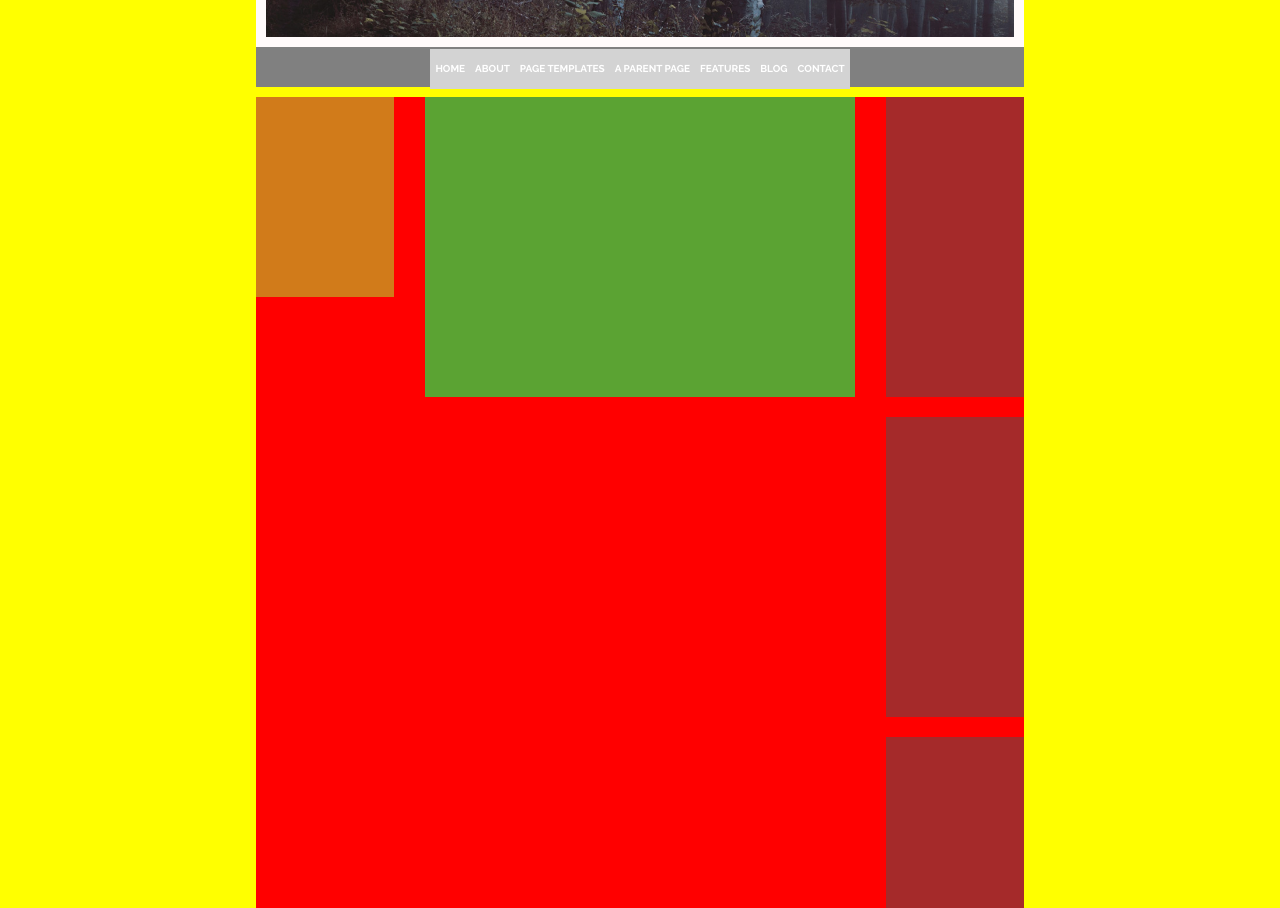
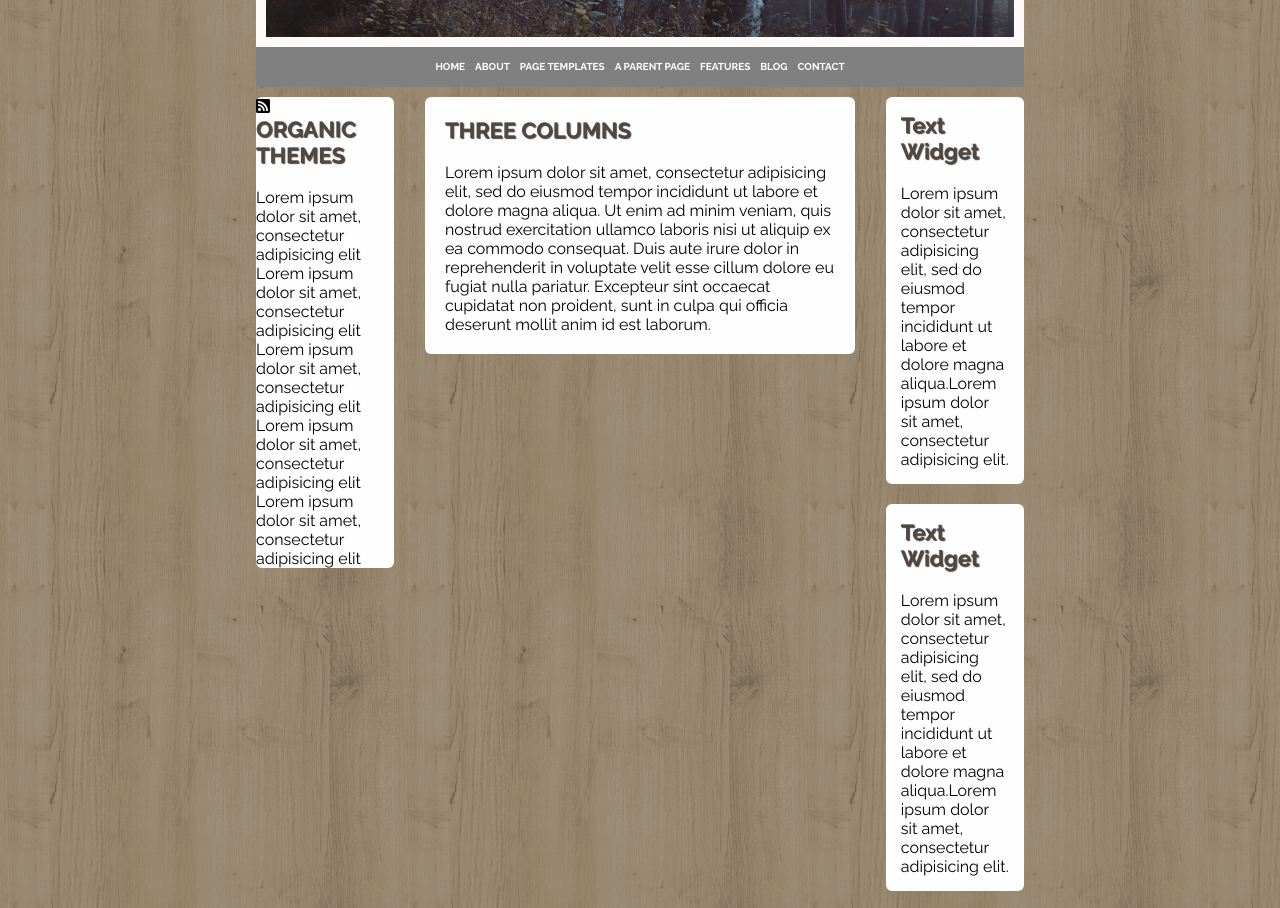
Before and after one commit to Matt0472/htmlcss-wp, a plain HTML site: page index.html in a window 1280 px wide. Shown: the part 253-1161 px from the top of the page. Drawn offline with Linux system fonts and the light colour scheme.

Commit message:
progetto quasi completo: risolto il problema della nav, mancano footer e colonna di sinistra

```diff
--- a/css/stylesheet.css
+++ b/css/stylesheet.css
@@ -6,12 +6,20 @@
 
 body {
   font-family: 'Raleway', sans-serif;
-  background-color: yellow;
+  background-image: url(../img/natural-pattern.png);
 }
 
 .container {
   margin: auto;
   width: 60%;
+}
+
+h2 {
+  font-size: 22px;
+  color: rgb(80, 71, 65);
+  text-shadow: 1px 1px 1px rgb(80, 71, 65);
+  margin-bottom: 20px;
+  text-transform: uppercase;
 }
 
 /* header */
@@ -71,13 +79,16 @@ header {
   font-weight: bold;
   font-size: 10px;
   text-decoration: none;
+  vertical-align: bottom;
+}
+
+.header-bottom nav ul li:hover a{
   background-color: lightgrey;
+  cursor: pointer;
 }
 
 /* main */
 .main-content {
-  background-color: red;
-  height: 1000px;
   margin: 10px 0;
 }
 
@@ -89,38 +100,48 @@ header {
 
 .float-left {
   float: left;
+  border-radius: 6px;
 }
 
 .col-left {
   width: 18%;
-  height: 200px;
-  background-color: rgb(209, 123, 26);
+  background-color: rgb(254, 254, 254);
+}
+
+.col-left ul {
+  list-style: none;
 }
 
 .col-center {
   width: 56%;
-  height: 300px;
   margin: 0 4%;
-  padding: 10px;
-  background-color: rgb(91, 163, 51);
+  padding: 20px;
+  background-color: rgb(254, 254, 254);
 }
 
 .col-right {
   width: 18%;
-  height: 200px;
-  background-color: rgb(209, 123, 26);
 }
 
 .widget {
   width: 100%;
-  height: 300px;
   margin-bottom: 20px;
-  padding: 10px;
-  background-color: brown;
+  padding: 15px;
+  background-color: rgb(254, 254, 254);
+  border-radius: 6px;
+}
+
+.widget h3 {
+  font-size: 22px;
+  color: rgb(80, 71, 65);
+  text-shadow: 1px 1px 1px rgb(80, 71, 65);
+  margin-bottom: 20px;
 }
 /* footer */
 
 footer {
-  background-color: green;
+  background-color: rgb(254, 254, 254);
   height: 150px;
+  border-radius: 6px;
+  margin-bottom: 40px;
 }
--- a/index.html
+++ b/index.html
@@ -1,5 +1,6 @@
 <!DOCTYPE html>
 <html lang="en" dir="ltr">
+<link rel="stylesheet" href="https://cdnjs.cloudflare.com/ajax/libs/font-awesome/5.11.2/css/all.css" integrity="sha256-46qynGAkLSFpVbEBog43gvNhfrOj+BmwXdxFgVK/Kvc=" crossorigin="anonymous" />
 <link href="https://fonts.googleapis.com/css?family=Raleway:400,700&display=swap" rel="stylesheet">
 <link rel="stylesheet" href="css/stylesheet.css">
   <head>
@@ -35,15 +36,27 @@
 
       <main class="main-content">
         <div class="float-left col-left">
-
+          <i class="fas fa-rss-square"></i>
+          <h2>Organic Themes</h2>
+          <ul>
+            <li>Lorem ipsum dolor sit amet, consectetur adipisicing elit</li>
+            <li>Lorem ipsum dolor sit amet, consectetur adipisicing elit</li>
+            <li>Lorem ipsum dolor sit amet, consectetur adipisicing elit</li>
+            <li>Lorem ipsum dolor sit amet, consectetur adipisicing elit</li>
+            <li>Lorem ipsum dolor sit amet, consectetur adipisicing elit</li>
+          </ul>
         </div>
         <div class="float-left col-center">
-
+          <h2 class="col-center-title">Three columns</h2>
+          <p>Lorem ipsum dolor sit amet, consectetur adipisicing elit, sed do eiusmod tempor incididunt ut labore et dolore magna aliqua. Ut enim ad minim veniam, quis nostrud exercitation ullamco laboris nisi ut aliquip ex ea commodo consequat. Duis aute irure dolor in reprehenderit in voluptate velit esse cillum dolore eu fugiat nulla pariatur. Excepteur sint occaecat cupidatat non proident, sunt in culpa qui officia deserunt mollit anim id est laborum.</p>
         </div>
         <div class="float-left col-right">
-          <div class="widget"></div>
-          <div class="widget"></div>
-          <div class="widget"></div>
+          <div class="widget"><h3>Text Widget</h3>Lorem ipsum dolor sit amet, consectetur adipisicing elit, sed do eiusmod tempor incididunt ut labore et dolore magna aliqua.Lorem ipsum dolor sit amet, consectetur adipisicing elit.
+          </div>
+          <div class="widget"><h3>Text Widget</h3>Lorem ipsum dolor sit amet, consectetur adipisicing elit, sed do eiusmod tempor incididunt ut labore et dolore magna aliqua.Lorem ipsum dolor sit amet, consectetur adipisicing elit.
+          </div>
+          <div class="widget"><h3>Text Widget</h3>Lorem ipsum dolor sit amet, consectetur adipisicing elit, sed do eiusmod tempor incididunt ut labore et dolore magna aliqua.Lorem ipsum dolor sit amet, consectetur adipisicing elit.
+          </div>
         </div>
       </main>
 
```
